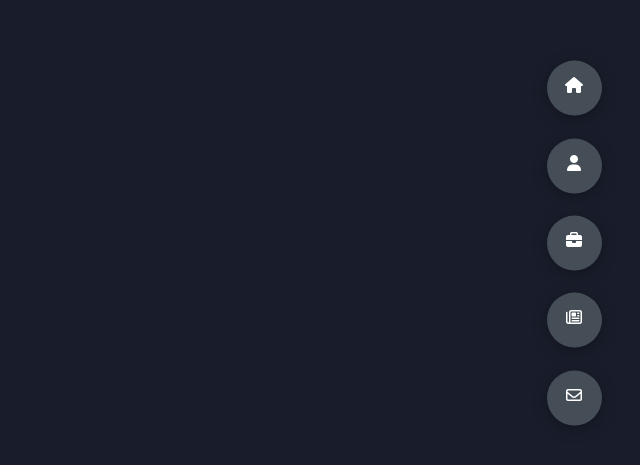
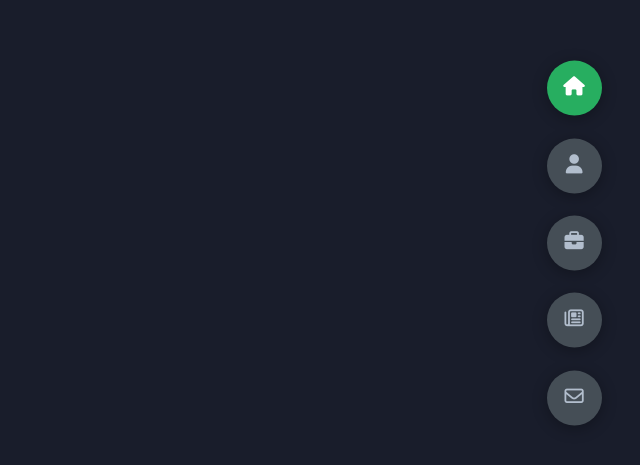
Before and after one commit to Ellison98/Ellison98.github.io, a website: page index.html in a window 1280 px wide. Shown: the part 157-622 px from the top of the page, without its empty margins (640-1280 px from the left). Drawn offline with Linux system fonts and the light colour scheme; a web font is replaced by a local one.

Commit message:
active-btn

```diff
--- a/style/style.scss
+++ b/style/style.scss
@@ -129,6 +129,15 @@ section {
     align-items: center;
     justify-content: center;
     transform: translateY(-50%);
+
+    .active-btn {
+        background-color: var(--color-secondary) !important;
+        transform: all .4s ease-in-out;
+        i {
+            color: var(--color-white) !important;
+        }
+    }
+
     .control {
         padding: 1rem;
         cursor: pointer;
@@ -140,5 +149,10 @@ section {
         justify-content: center;
         margin: .7rem 0;
         box-shadow: var(--box-shadow-1);
+        i {
+            font-size: 1.2rem;
+            color: var(--color-grey-2);
+            pointer-events: none;
+        }
     }
 }
```
Also changed, not shown: app.js (added), style/style.css, 1 other file.
